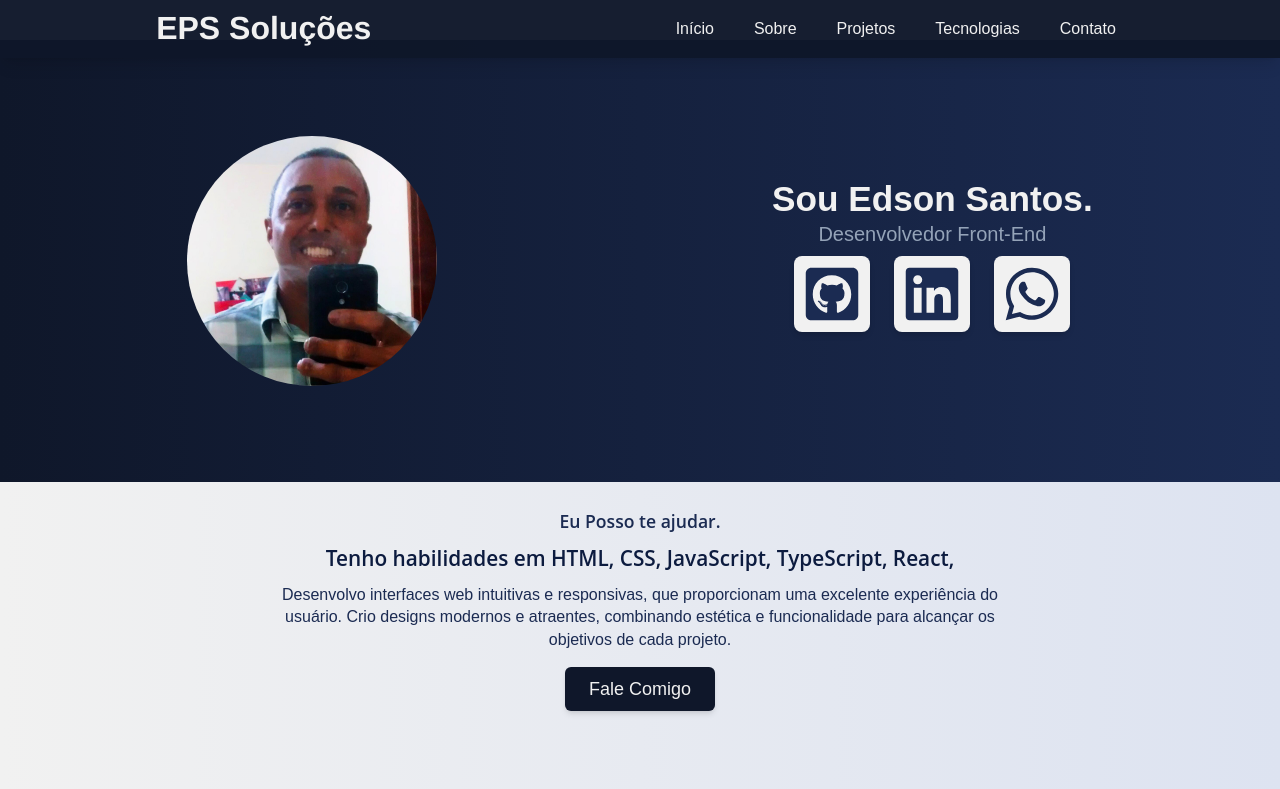
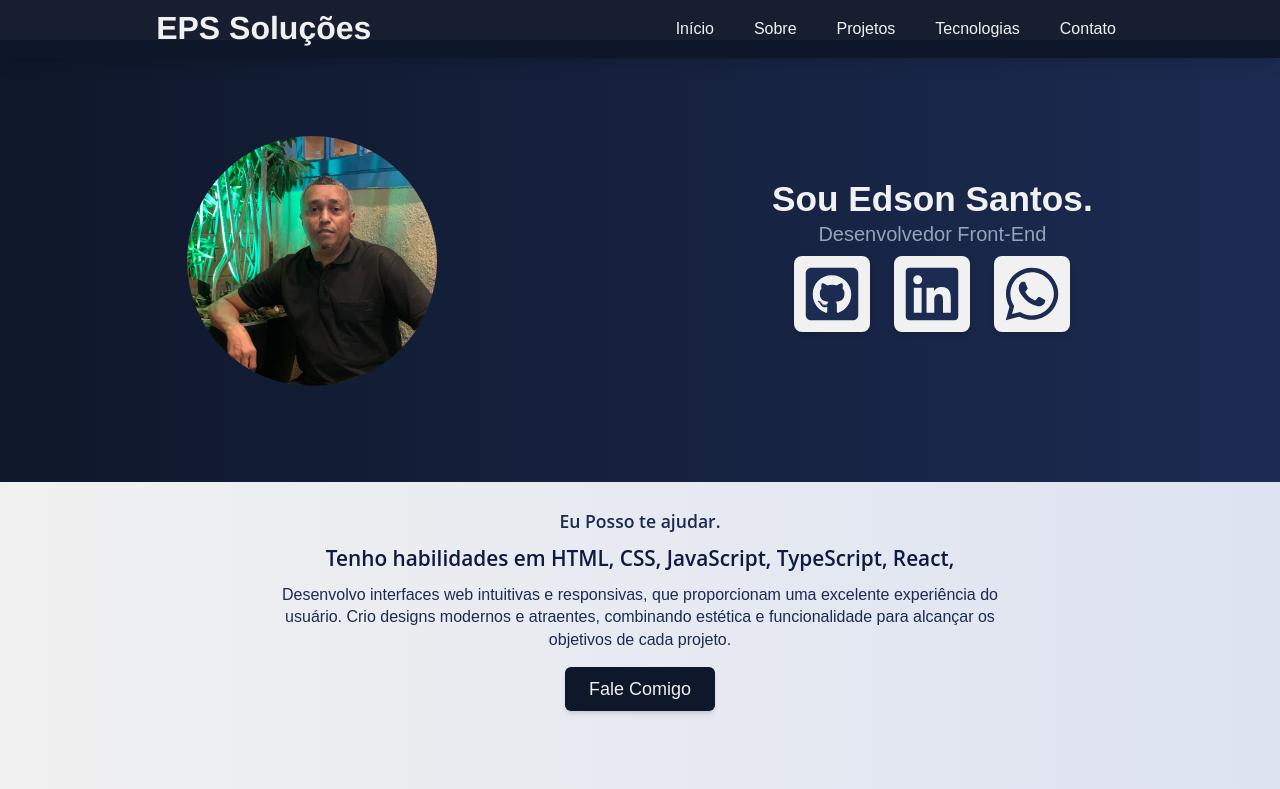
Before and after one commit to Edsonsantos0840/protifolioAntigo, a Next.js app: page / in a window 1280 px wide. Shown: the top 789 px of the page. Built offline with nearby package versions, Linux system fonts and the light colour scheme.

Commit message:
ajustando margens.

```diff
--- a/src/app/components/cards/CardProjeto.tsx
+++ b/src/app/components/cards/CardProjeto.tsx
@@ -31,7 +31,7 @@ export default function CardProjeto(props: PropsCardProjeto) {
 
   return (
     <>
-      <div className="flex flex-col justify-between items-center shadow-lg bg-[var(--corFundo)] text-center  md:p-4 my-5 md:min-w-[45vw] md:min-h-[380px] ">
+      <div className="flex flex-col justify-between items-center shadow-lg bg-[var(--corFundo)] text-center p-2  md:p-4 my-5 md:min-w-[45vw] md:min-h-[380px] ">
 
         <div className="flex flex-col justify-between items-center md:w-[100%] ">
           <div className="flex flex-col md:flex md:justify-around items-center md:my-4 md:gap-2 md:w-[100%]">
--- a/src/app/page.tsx
+++ b/src/app/page.tsx
@@ -20,7 +20,7 @@ import {
 } from "react-icons/tb";
 import { TfiEmail } from "react-icons/tfi";
 //Componentes.
-import perfil from "../../public/foto.png";
+import perfil from "../../public/capa.png";
 import apresentaçao from "../../public/um pouco.png";
 import nextAuth from "../../public/NextAuth (2).png";
 import prisma from "../../public/Prima ORM.png";
@@ -82,7 +82,7 @@ export default function Home() {
           className="md:flex flex-col justify-around items-center body2  w-full  "
         >
           <div className="flex justify-around items-center p-2 body w-full md:px-5 md:py-24">
-            <div className="hidden md:block w-[120px] h-[120px] md:w-[250px] md:h-[250px] rounded-full hover:scale-105">
+            <div className="hidden md:block w-[120px] h-[120px] md:w-[250px] md:h-[250px] rounded-lg hover:scale-105">
               <Image
                 src={perfil}
                 alt="Foto de perfil"
@@ -282,7 +282,7 @@ export default function Home() {
         {/* Sessão de Tecnologias */}
         <section
           id="tecnologias"
-          className="md:flex flex-col justify-around items-center text-center body2 w-full pt-10 md:pt-14"
+          className="md:flex flex-col justify-around items-center text-center body2 w-full p-2 pt-10 md:pt-14"
         >
           <div className="md:w-[60%] md:flex flex-col justify-center items-center body2 w-full">
             <h2 className="text-[var(--corPrincipalEnd)] text-[1.1rem]">Tecnologias</h2>
```
Also changed, not shown: public/capa.png (added).
